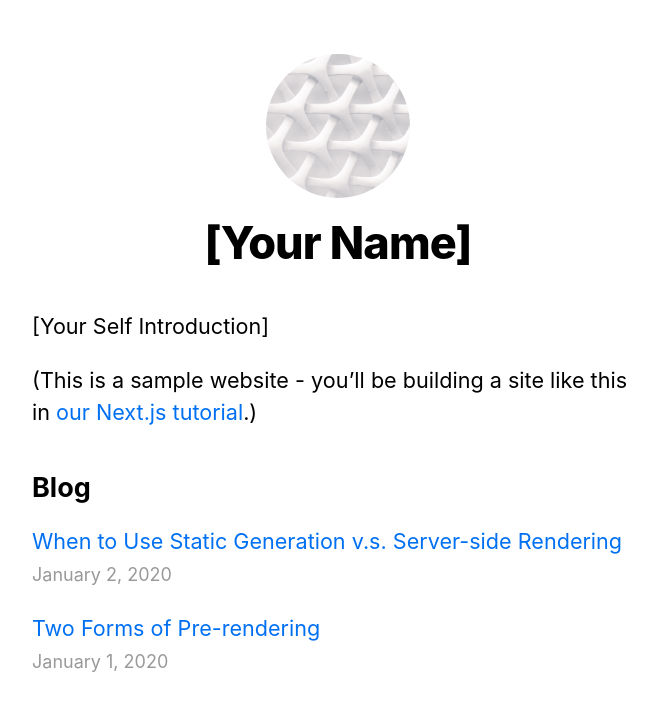
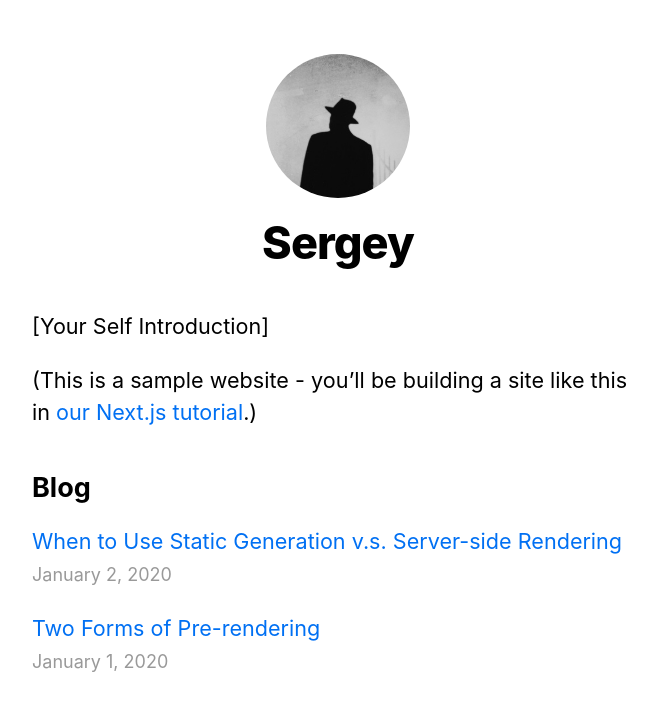
Before and after one commit to isv10k/nextTStut, a Next.js app: page / in a window 1280 px wide. Shown: the top 710 px of the page, without its empty margins (302-959 px from the left). Built offline with nearby package versions, Linux system fonts and the light colour scheme.

Commit message:
profile changes

```diff
--- a/components/Layout.tsx
+++ b/components/Layout.tsx
@@ -3,7 +3,7 @@ import styles from './layout.module.css'
 import utilStyles from '../styles/utils.module.css'
 import Link from 'next/link'
 
-const name = '[Your Name]'
+const name = 'Sergey'
 export const siteTitle = 'Next.js Sample Website'
 
 export default function Layout({
```
Also changed, not shown: public/images/profile.jpg, public/images/profile1.jpg (added).
